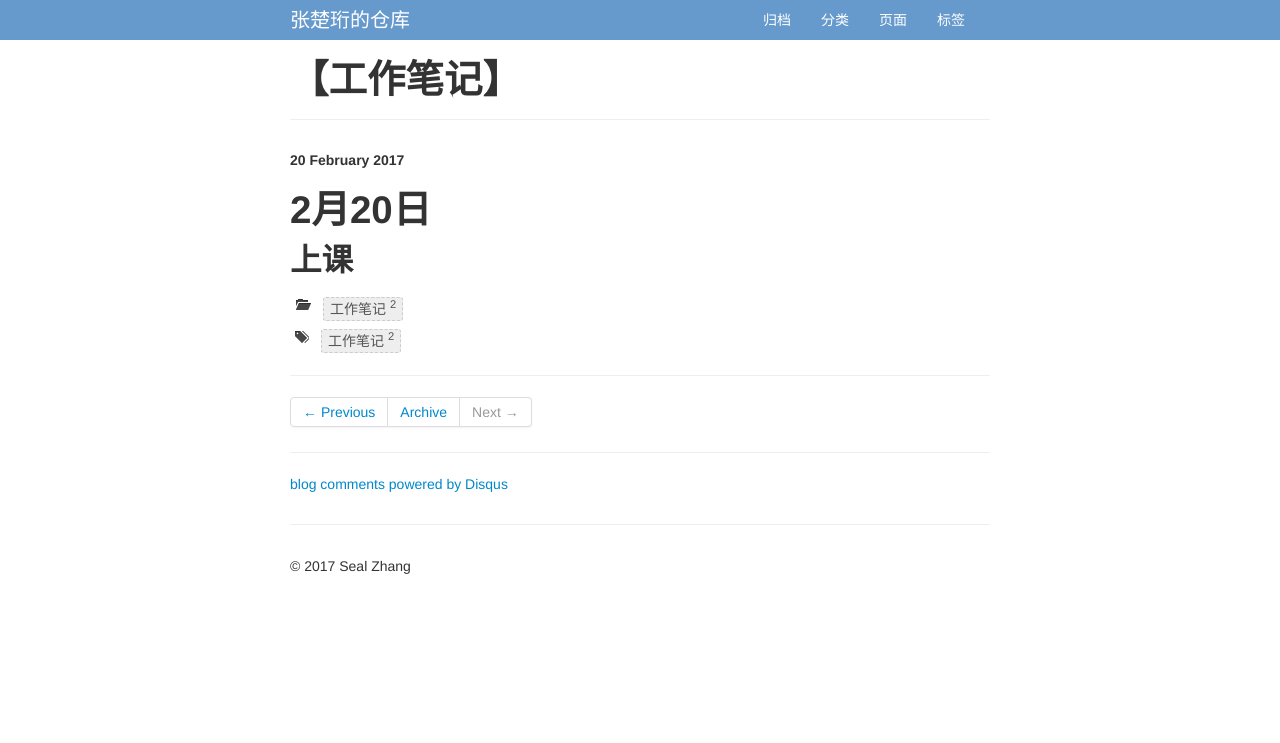
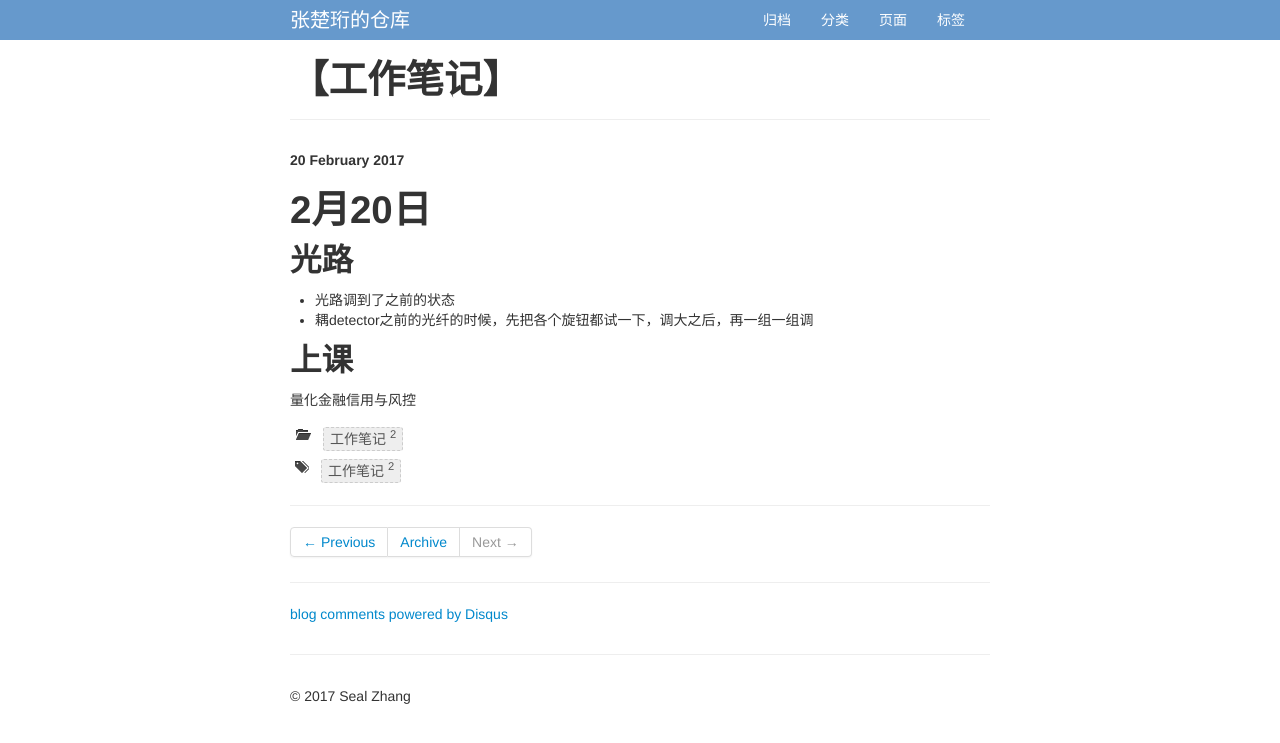
Before and after one commit to zhangchuheng123/zhangchuheng123.github.io, a Jekyll site: the page built from _posts/Diary/2017-02-20-工作笔记.md, in a window 1280 px wide. Shown: the top 743 px of the page. Built offline with Jekyll 4.4.1, drawn with Linux system fonts in a browser that asks for light colours; comment, search, counter and statistics services are not loaded.

Commit message:
工作笔记

```diff
--- a/_posts/Diary/2017-02-20-工作笔记.md
+++ b/_posts/Diary/2017-02-20-工作笔记.md
@@ -8,5 +8,11 @@ tags: [工作笔记]
 {% include JB/setup %}
 
 # 2月20日
+## 光路
+
+* 光路调到了之前的状态
+* 耦detector之前的光纤的时候，先把各个旋钮都试一下，调大之后，再一组一组调
 
 ## 上课
+
+量化金融信用与风控
```
